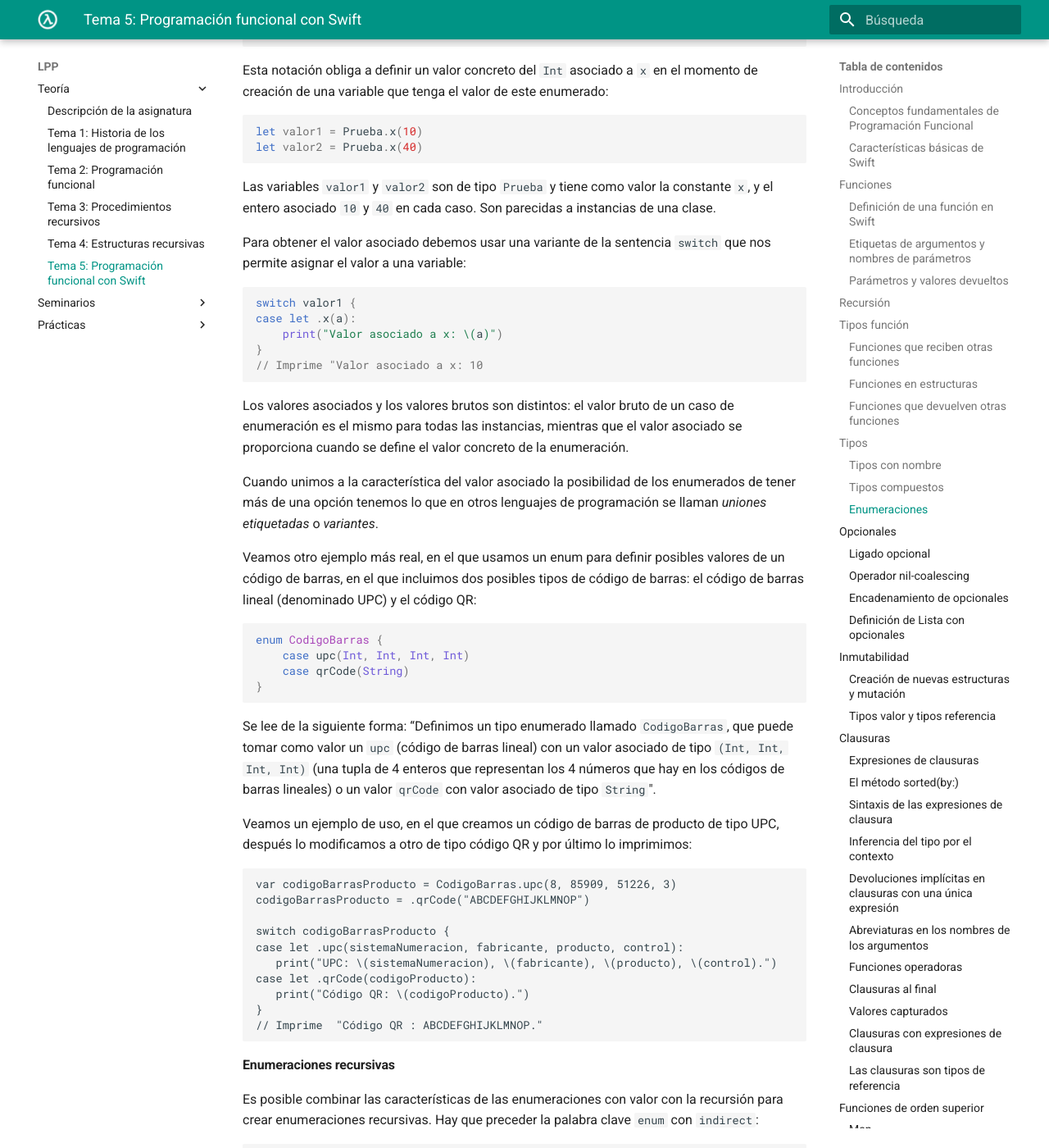
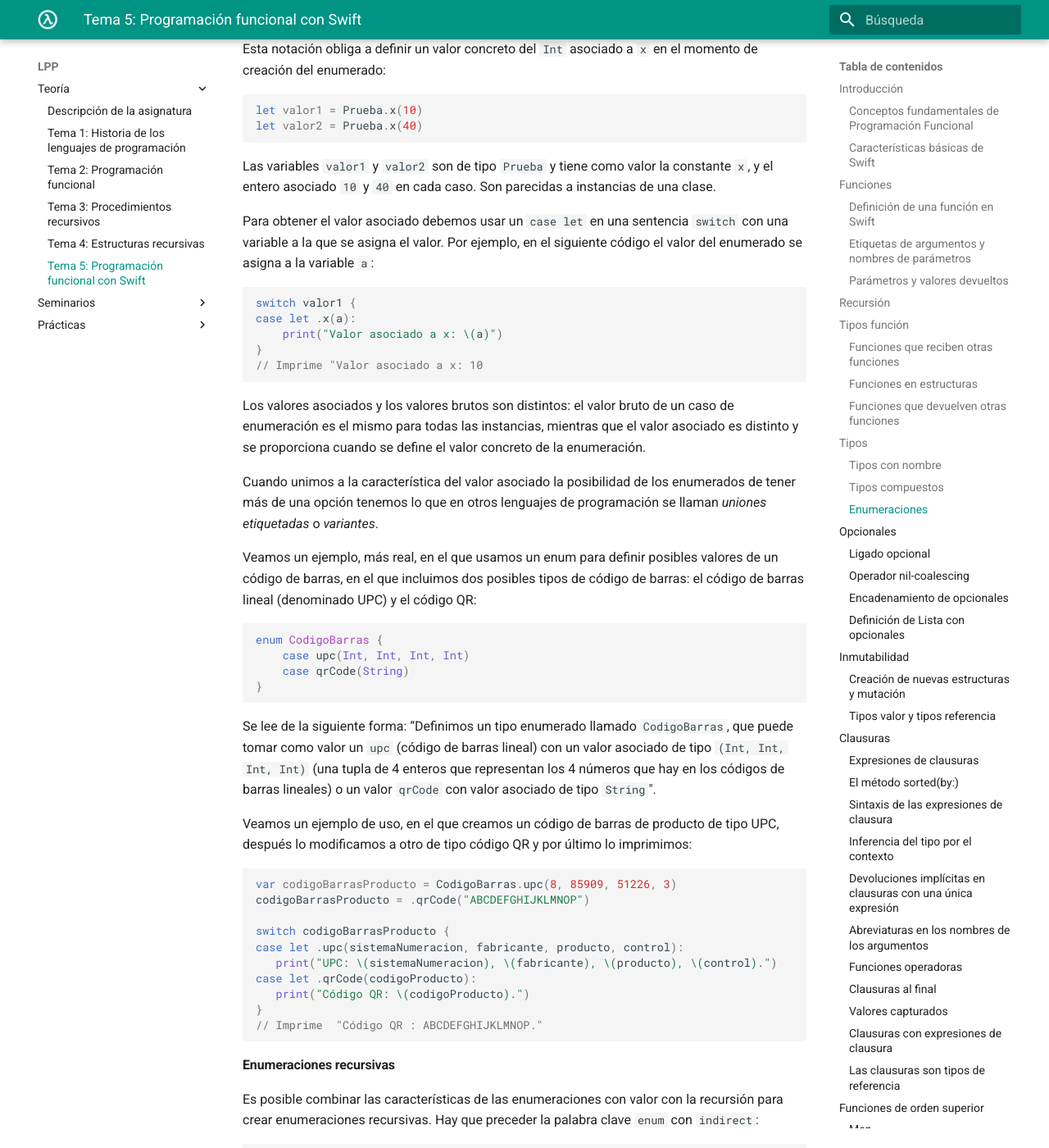
Before and after one commit to domingogallardo/apuntes-lpp, an MkDocs documentation site: the page built from docs/teoria/tema05-programacion-funcional-swift/tema05-programacion-funcional-swift.md, in a window 1280 px wide and 1400 px high, scrolled down 15579 px. Shown: the whole window at 82% size. Built offline with MkDocs 1.6.1 and Material for MkDocs 9.7.7, drawn with Linux system fonts in a browser that asks for light colours; some of the changed text lies outside the part shown.

Commit message:
Corrección

````diff
--- a/docs/teoria/tema05-programacion-funcional-swift/tema05-programacion-funcional-swift.md
+++ b/docs/teoria/tema05-programacion-funcional-swift/tema05-programacion-funcional-swift.md
@@ -765,8 +765,8 @@ enum Quiniela: Int {
 }
 ```
 
-Se puede obtener el valor bruto de la siguiente asociado a la
-constante del enumerado de la siguiente forma:
+Se puede obtener el valor bruto asociado a la constante del enumerado
+de la siguiente forma:
 
 ```swift
 let valorEquis: Int = Quiniela.equis.rawValue
@@ -846,8 +846,7 @@ enum Prueba {
 ```
 
 Esta notación obliga a definir un valor concreto del `Int` asociado a
-`x` en el momento de creación de una variable que tenga el valor de
-este enumerado:
+`x` en el momento de creación del enumerado:
 
 ```swift
 let valor1 = Prueba.x(10)
@@ -858,8 +857,10 @@ Las variables `valor1` y `valor2` son de tipo `Prueba` y tiene como
 valor la constante `x`, y el entero asociado `10` y `40` en cada
 caso. Son parecidas a instancias de una clase.
 
-Para obtener el valor asociado debemos usar una variante de la
-sentencia  `switch` que nos permite asignar el valor a una variable:
+Para obtener el valor asociado debemos usar un `case let` en una
+sentencia `switch` con una variable a la que se asigna el valor. Por
+ejemplo, en el siguiente código el valor del enumerado se asigna a la
+variable `a`:
 
 ```swift
 switch valor1 {
@@ -871,15 +872,15 @@ case let .x(a):
 
 Los valores asociados y los valores brutos son distintos: el valor
 bruto de un caso de enumeración es el mismo para todas las instancias,
-mientras que el valor asociado se proporciona cuando se define el
-valor concreto de la enumeración.
+mientras que el valor asociado es distinto y se proporciona cuando se
+define el valor concreto de la enumeración.
 
 Cuando unimos a la característica del valor asociado la posibilidad de
 los enumerados de tener más de una opción tenemos lo que en otros
 lenguajes de programación se llaman _uniones etiquetadas_ o
 _variantes_.
 
-Veamos otro ejemplo más real, en el que usamos un enum para definir
+Veamos un ejemplo, más real, en el que usamos un enum para definir
 posibles valores de un código de barras, en el que incluimos dos
 posibles tipos de código de barras: el código de barras lineal
 (denominado UPC) y el código QR:
@@ -902,7 +903,7 @@ Veamos un ejemplo de uso, en el que creamos un código de barras de
 producto de tipo UPC, después lo modificamos a otro de tipo código QR
 y por último lo imprimimos:
 
-```
+```swift
 var codigoBarrasProducto = CodigoBarras.upc(8, 85909, 51226, 3)
 codigoBarrasProducto = .qrCode("ABCDEFGHIJKLMNOP")
 
````
Also changed, not shown: other parts of docs/teoria/tema05-programacion-funcional-swift/tema05-programacion-funcional-swift.md (+1 -1 lines).
